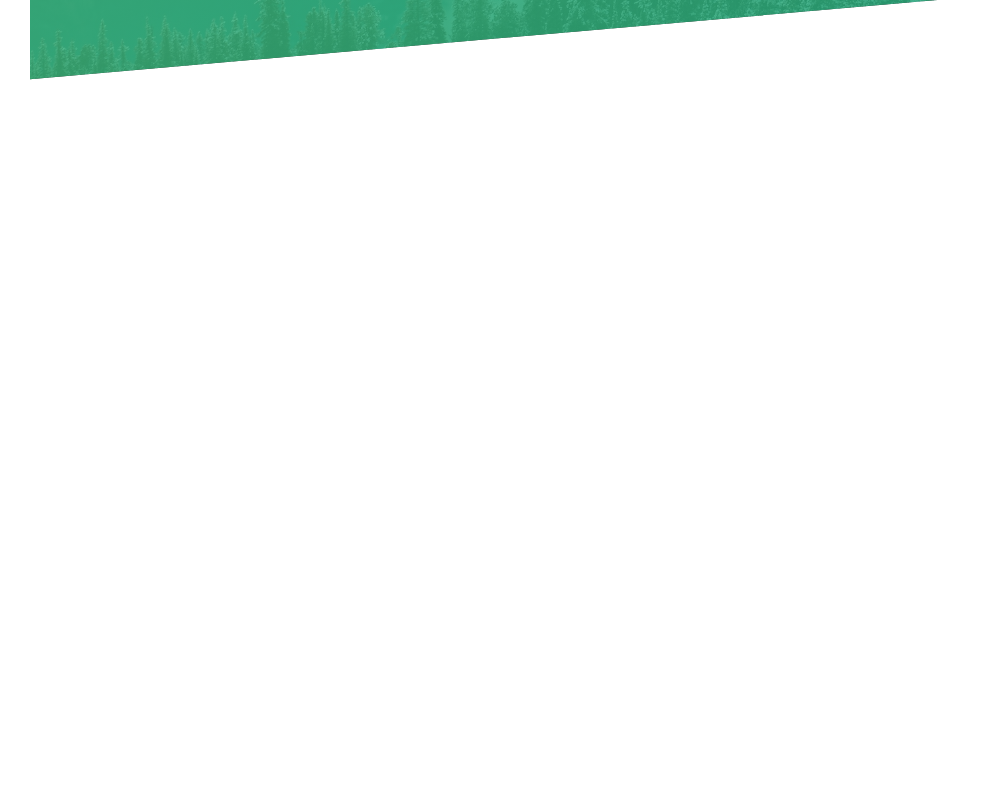
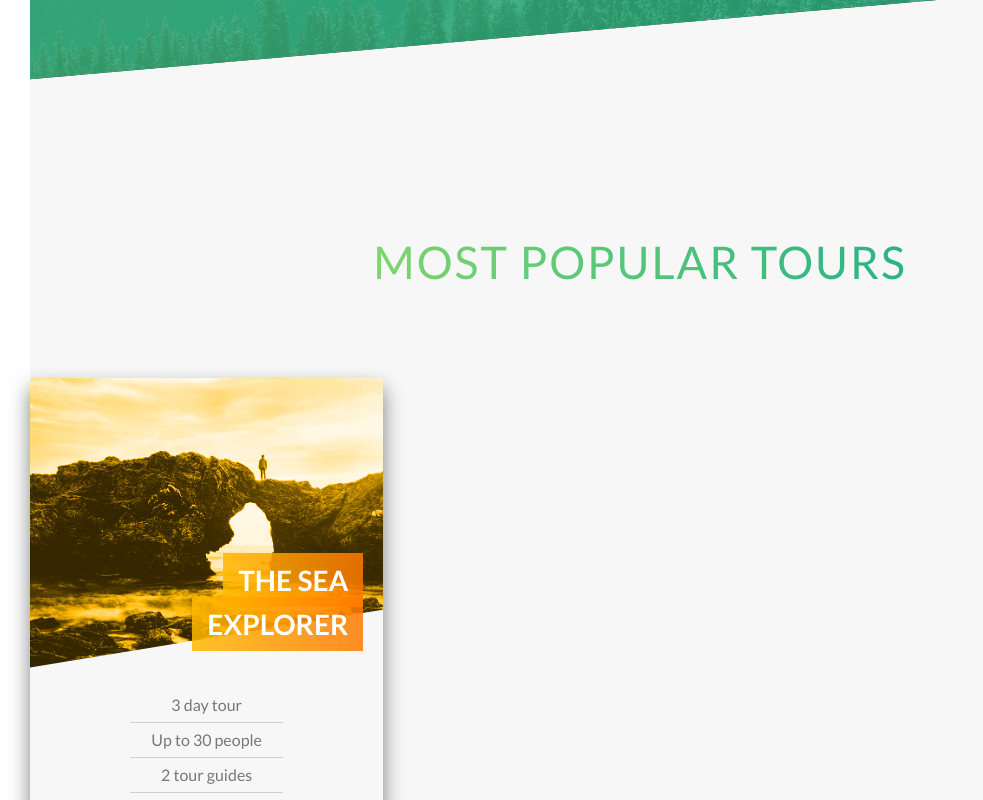
Before and after one commit to dat-truong196nt/Natours, a React (Create React App) app: page / in a window 1280 px wide. Shown: the part 2000-2800 px from the top of the page, without its empty margins (0-983 px from the left). Before the commit the page ends 2156 px from the top, so only its background shows below. Built offline with nearby package versions, Linux system fonts and the light colour scheme.

Commit message:
feat: add-card-front

```diff
--- a/src/Components/About.jsx
+++ b/src/Components/About.jsx
@@ -5,8 +5,10 @@ import photo_nat_3 from '../assets/img/nat-3-large.jpg'
 export const About = () => {
 	return (
 		<section className="section-about">
-			<div className="heading-secondary">
-				Exciting tours for adventurous people
+			<div className="text-center">
+				<div className="heading-secondary">
+					Exciting tours for adventurous people
+				</div>
 			</div>
 			<div className="row">
 				<div className="col-1-2">
--- a/src/Components/Card.jsx
+++ b/src/Components/Card.jsx
@@ -7,3 +7,29 @@ export const Card = ({icon, heading, details}) => {
 		</div>
 	)
 }
+
+export const CardFlip = ({front, back}) => {
+	return (
+		<div className="cardflip">
+			<div className="cardflip__side cardflip__side--front">
+				<div className={`cardflip__picture cardflip__picture--${front.index}`}></div>
+				<h4 className="cardflip__heading">
+					<span className="cardflip__heading-span cardflip__heading-span--1">{front.heading}</span>
+				</h4>
+				<div className="cardflip__details">
+					<ul>
+						<li>{`${front.info.day} day tour`}</li>
+						<li>{`Up to ${front.info.slot} people`}</li>
+						<li>{`${front.info.guide} tour guides`}</li>
+						<li>{`Sleep in ${front.info.sleep}`}</li>
+						<li>{`Difficulty: ${front.info.rank}`}</li>
+					</ul>
+				</div>
+			</div>
+			<div className="cardflip__side cardflip__side--back">
+				<div className="cardflip-back__price">{`$${back.price}`}</div>
+				<div className="btn btn--primary">book now</div>
+			</div>
+		</div>
+	)
+}
--- /dev/null
+++ b/src/Components/Category.jsx
@@ -0,0 +1,24 @@
+import { CardFlip } from "./Card"
+
+export const Category = () => (
+	<section className="section-category">
+		<div className="text-center">
+			<div className="heading-secondary">most popular tours</div>
+		</div>
+		<div className="row">
+			<div className="col-1-3">
+				<CardFlip
+					front={{
+						index: 1,
+						heading: 'the sea explorer',
+						info: {day: 3, slot: 30, guide: 2, sleep: 'cozy hotels', rank: 'easy'}
+					}}
+					back={{price: 20}}
+				/>
+			</div>
+			<div className="col-1-3">
+			</div>
+			<div className="col-1-3"></div>
+		</div>
+	</section>
+)
--- a/src/assets/scss/abstracts/_variables.scss
+++ b/src/assets/scss/abstracts/_variables.scss
@@ -5,7 +5,13 @@ $color-light-green: #7ed56f;
 $color-medium-green: #55c57a;
 $color-dark-green: #28b485;
 $color-black: #000;
-$color-white: #eee;
+$color-white: #fff;
+
+$color-blue-light: #2998ff;
+$color-blue-dark: #5643fa;
+
+$color-orange-light: #ffb900;
+$color-orange-dark: #ff7900;
 
 // fonts
 $default-font-size: 1.6rem;
--- a/src/assets/scss/base/_helpers.scss
+++ b/src/assets/scss/base/_helpers.scss
@@ -60,3 +60,7 @@
 		padding-right: #{calc($i/10)}rem !important;
 	}
 }
+
+.text-center {
+	text-align: center;
+}
--- a/src/assets/scss/base/_typography.scss
+++ b/src/assets/scss/base/_typography.scss
@@ -32,6 +32,7 @@ body {
 	background-clip: text;
 	color: transparent;
 	transition: all .2s;
+	display: inline-block;
 
 	&:hover {
 		transform: rotate(2deg) skewY(2deg);
--- a/src/assets/scss/components/_button.scss
+++ b/src/assets/scss/components/_button.scss
@@ -8,6 +8,7 @@
 	transition: all 0.2s;
 	text-transform: uppercase;
 	position: relative;
+	user-select: none;
 
 	&:link, &:visited {
 		text-decoration: none;
--- a/src/assets/scss/components/_card.scss
+++ b/src/assets/scss/components/_card.scss
@@ -24,3 +24,92 @@
 		font-weight: 500;
 	}
 }
+
+.cardflip {
+	// FUNTIONALITY
+	perspective: 150rem;
+	color: $color-grey-dark;
+	position: relative;
+
+	&__side {
+		height: 50rem;
+		transition: all .5s;
+		backface-visibility: hidden;
+		width: 100%;
+		position: absolute;
+		left: 0;
+		top: 0;
+		overflow: hidden;
+		box-shadow: 0 1rem 2rem rgba($color-black, .5);
+		border-radius: 4px;
+
+		&--front {
+			background-image: $color-white;
+		}
+
+		&--back {
+			transform: rotateY(-180deg);
+			background-image: linear-gradient(to right bottom, $color-orange-light, $color-orange-dark);
+		}
+	}
+
+	&:hover &__side--front {
+		transform: rotateY(180deg);
+	}
+
+	&:hover &__side--back {
+		transform: rotateY(0);
+	}
+
+	// FRONT STYLING
+	&__picture {
+		height: 29rem;
+		background-size: cover;
+		clip-path: polygon(0 0, 100% 0, 100% 80%, 0 100%);
+		background-blend-mode: luminosity;
+
+		&--1 {
+			background-color: $color-orange-light;
+			background-image: url('../../img/nat-5.jpg');
+		}
+	}
+
+	&__heading {
+		font-size: 2.8rem;
+		text-transform: uppercase;
+		text-align: right;
+		color: $color-white;
+		position: absolute;
+		top: 18rem;
+		right: 2rem;
+		width: 50%;
+	}
+
+	&__heading-span {
+		padding: 1rem 1.5rem;
+		-webkit-box-decoration-break: clone;
+		box-decoration-break: clone;
+
+		&--1 {
+			background-image: linear-gradient(
+				to right,
+				rgba($color-orange-light, .85),
+				rgba($color-orange-dark, .85)
+			);
+		}
+	}
+
+	&__details {
+		ul {
+			padding: 2rem 10rem;
+			list-style: none;
+			li {
+				text-align: center;
+				line-height: 3.4rem;
+			}
+			& li:not(:last-child) {
+				border-bottom: 1px solid rgba($color-grey-dark, .3);
+			}
+		}
+	}
+}
--- a/src/assets/scss/pages/_home.scss
+++ b/src/assets/scss/pages/_home.scss
@@ -21,3 +21,9 @@
 		transform: skewY(5deg);
 	}
 }
+
+.section-category {
+	background-color: $color-grey-light;
+	padding: 20rem 0 50rem 0;
+	margin-top: -10vh;
+}
--- a/src/pages/Home/Home.jsx
+++ b/src/pages/Home/Home.jsx
@@ -2,6 +2,7 @@ import { Header } from "../../Components/Header";
 import { Grid } from "../../Components/Grid";
 import { About } from "../../Components/About";
 import { Feature } from "../../Components/Feature";
+import { Category } from "../../Components/Category";
 
 export const Home = () => (
 	<>
@@ -9,5 +10,6 @@ export const Home = () => (
 		{/* <Grid/> */}
 		<About/>
 		<Feature/>
+		<Category/>
 	</>
 )
```
